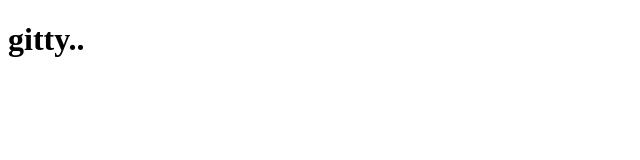
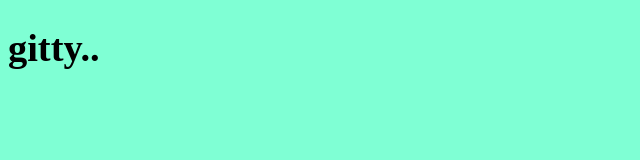
Before and after one commit to kdowd/git_learning, a plain HTML site: page index.html in a window 1280 px wide. Shown: the whole page, without its empty margins (0-640 px from the left). Drawn offline with Linux system fonts and the light colour scheme.

Commit message:
commit two

```diff
--- /dev/null
+++ b/css/root.css
@@ -0,0 +1,4 @@
+body {
+	background-color: aquamarine;
+	font-size: larger;
+}
--- a/index.html
+++ b/index.html
@@ -5,6 +5,7 @@
 		<meta http-equiv="X-UA-Compatible" content="IE=edge" />
 		<meta name="viewport" content="width=device-width, initial-scale=1.0" />
 		<title>Document</title>
+		<link rel="stylesheet" href="./css/root.css" />
 	</head>
 	<body>
 		<h1>gitty..</h1>
--- /dev/null
+++ b/js/root.js
@@ -0,0 +1 @@
+console.log('helllo');
```
